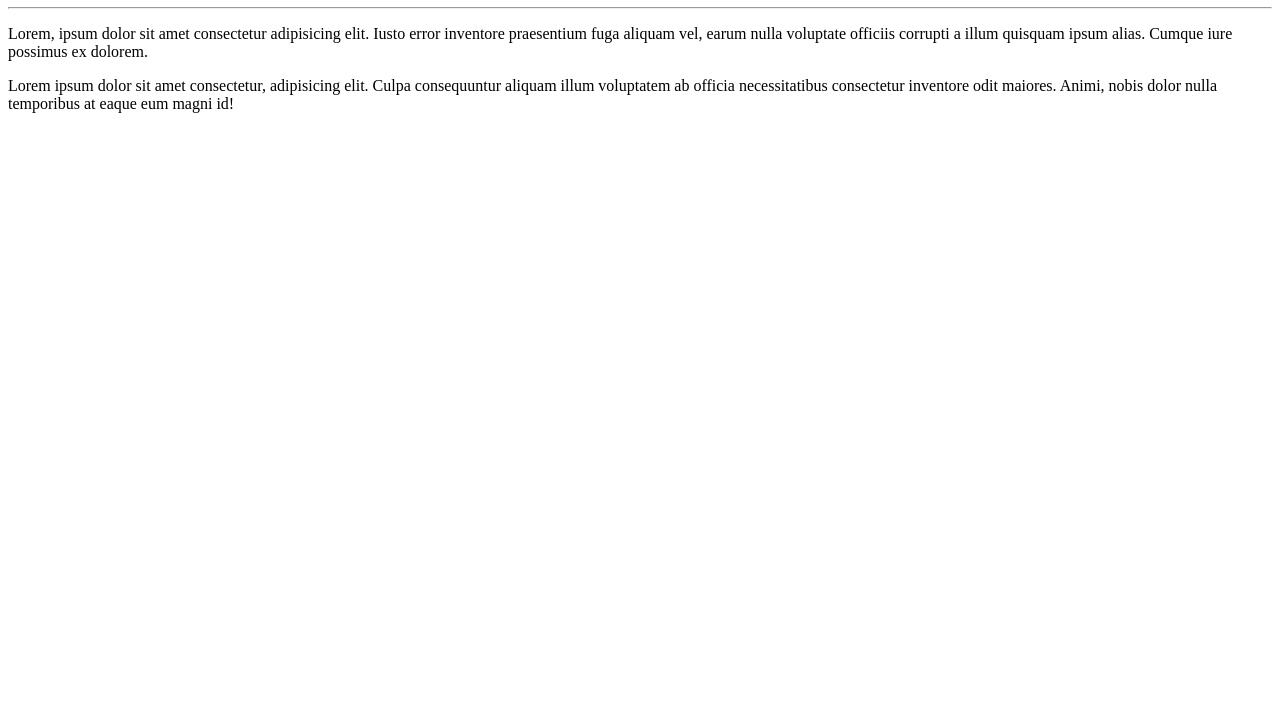
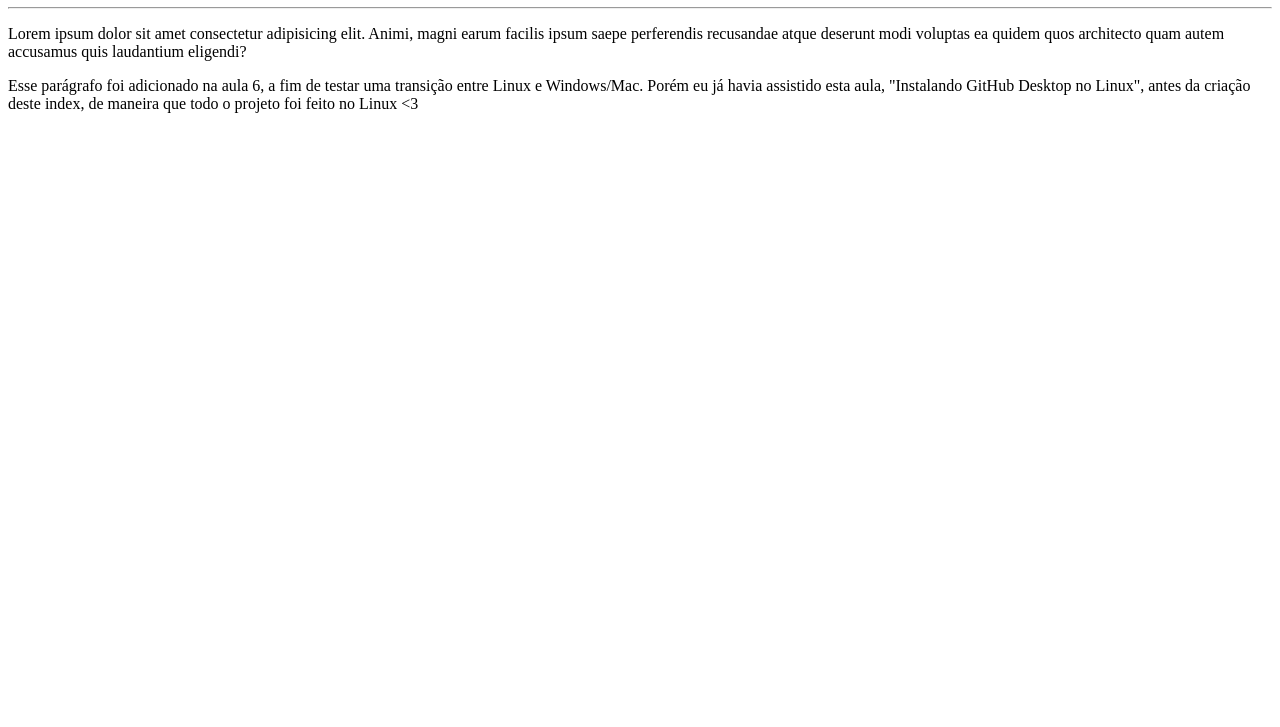
Before and after one commit to Felipe-CBrito/Ola-Mundo, a plain HTML site: page site-exemplo/index.html in a window 1280 px wide. Shown: the part 73-800 px from the top of the page. Drawn offline with Linux system fonts and the light colour scheme.

Commit message:
Mudei o arquivo index
O parágrafo "Lorem" extra foi deletado e foi adicionado um novo parágrafo ref. Aula 6

```diff
--- a/site-exemplo/index.html
+++ b/site-exemplo/index.html
@@ -9,7 +9,7 @@
 <body>
     <h1>Olá, Mundo!</h1>
     <hr>
-    <p>Lorem, ipsum dolor sit amet consectetur adipisicing elit. Iusto error inventore praesentium fuga aliquam vel, earum nulla voluptate officiis corrupti a illum quisquam ipsum alias. Cumque iure possimus ex dolorem.</p>
-    <p>Lorem ipsum dolor sit amet consectetur, adipisicing elit. Culpa consequuntur aliquam illum voluptatem ab officia necessitatibus consectetur inventore odit maiores. Animi, nobis dolor nulla temporibus at eaque eum magni id!</p>
+    <p>Lorem ipsum dolor sit amet consectetur adipisicing elit. Animi, magni earum facilis ipsum saepe perferendis recusandae atque deserunt modi voluptas ea quidem quos architecto quam autem accusamus quis laudantium eligendi?</p>
+    <p>Esse parágrafo foi adicionado na aula 6, a fim de testar uma transição entre Linux e Windows/Mac. Porém eu já havia assistido esta aula, "Instalando GitHub Desktop no Linux", antes da criação deste index, de maneira que todo o projeto foi feito no Linux &lt;3</p>
 </body>
 </html>
```
